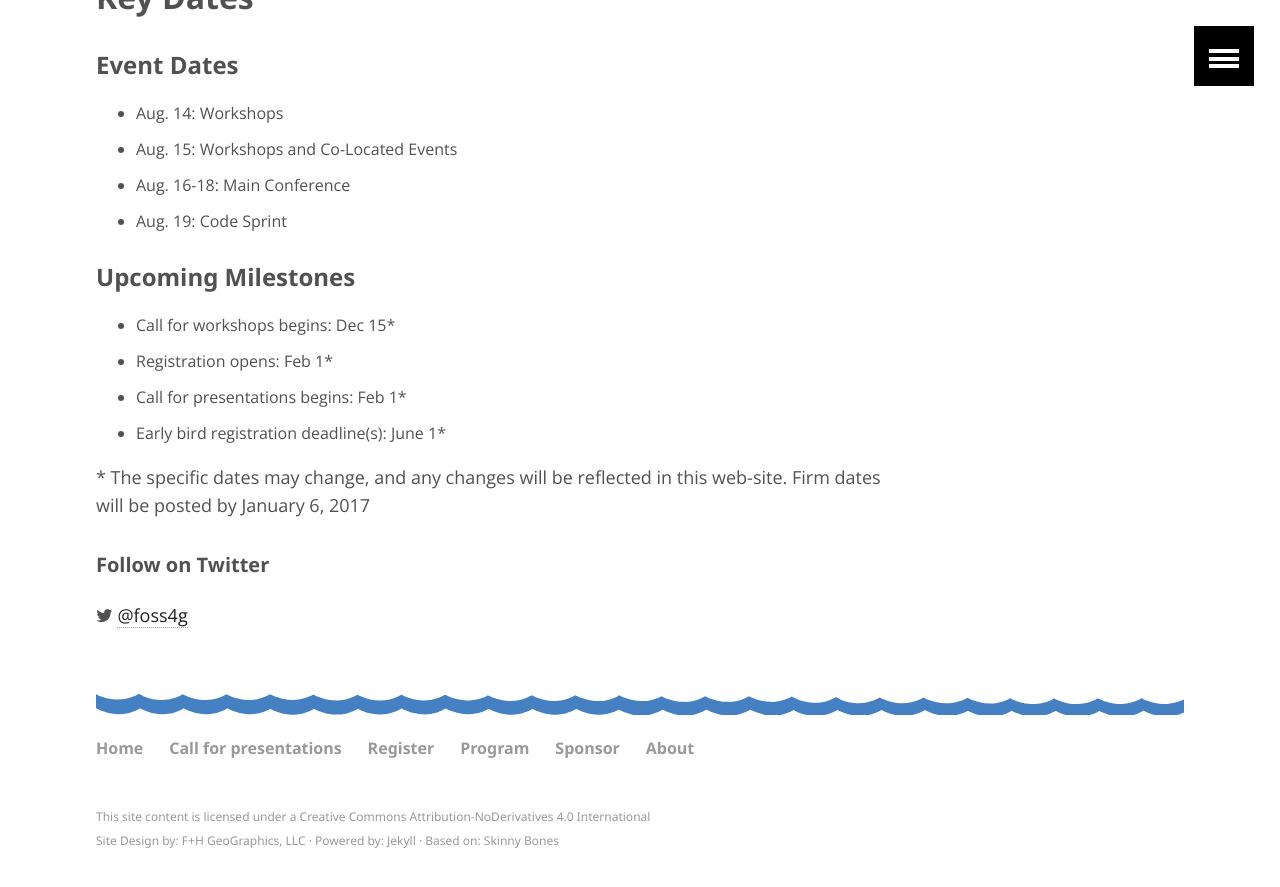
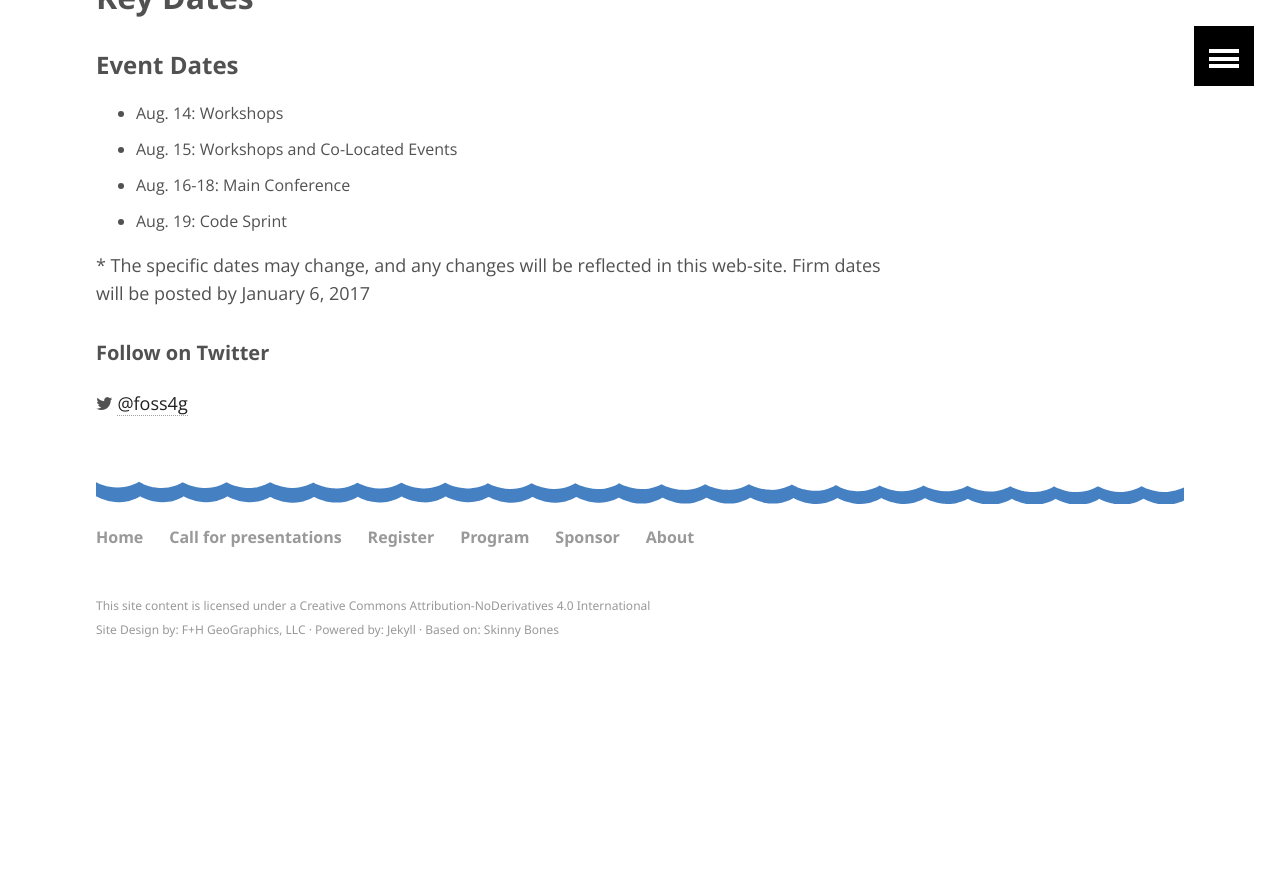
Before and after one commit to AvidGeo/foss4g2017-dev, a Jekyll site: the page built from about/index.md, in a window 1280 px wide and 900 px high, scrolled down 1119 px. Shown: the top 887 px of the window. Built offline with Jekyll 4.4.1, drawn with Linux system fonts in a browser that asks for light colours; after the commit the page ends 1834 px from its top, so only the background shows below that.

Commit message:
#20 removing dates that we are unsure of at this point

```diff
--- a/about/index.md
+++ b/about/index.md
@@ -31,13 +31,6 @@ Participants at FOSS4G Boston 2017 are expected to act respectfully toward other
 * Aug. 16-18: Main Conference
 * Aug. 19: Code Sprint
 
-#### Upcoming Milestones
-
-* Call for workshops begins: Dec 15*
-* Registration opens: Feb 1*
-* Call for presentations begins: Feb 1*
-* Early bird registration deadline(s): June 1*
-
 \* The specific dates may change, and any changes will be reflected in this web-site. Firm dates will be posted by January 6, 2017
 
 <h5 class="section-title">Follow on Twitter</h5>
```
